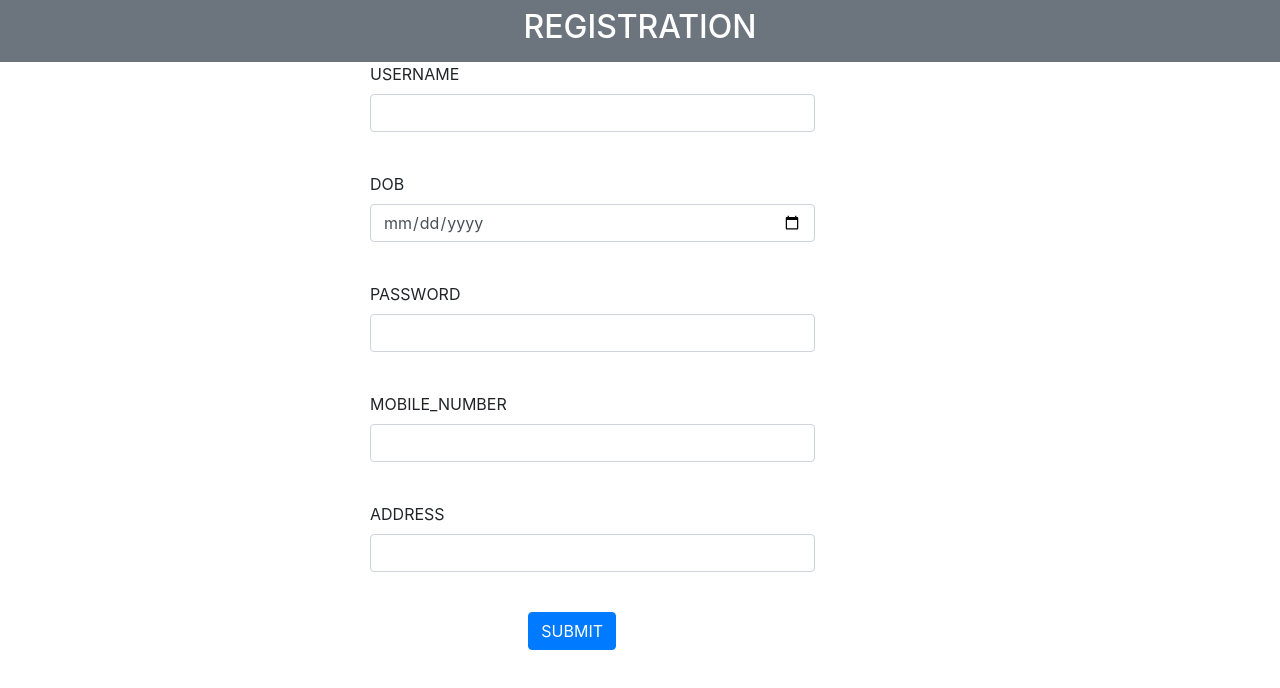
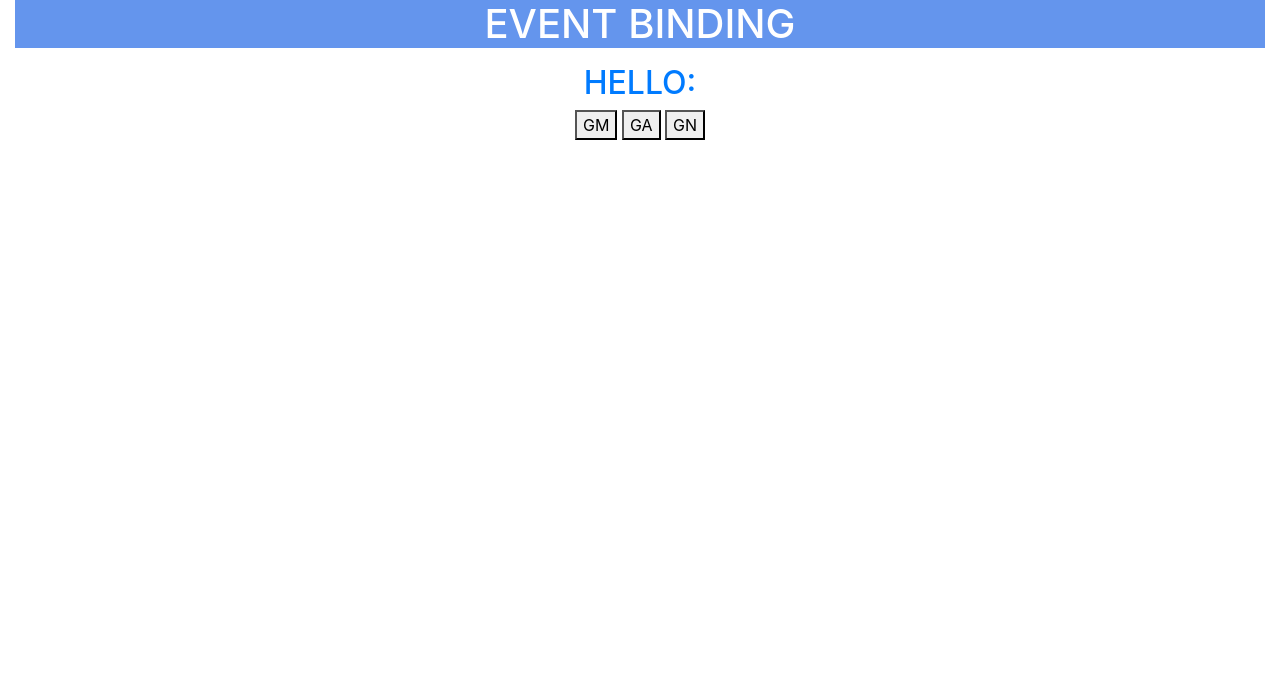
Before and after one commit to chiragrajbr/react, a React (Create React App) app in the folder chirag/: page / in a window 1280 px wide. Shown: the top 688 px of the page. Built offline with nearby package versions, Linux system fonts and the light colour scheme.

Commit message:
event binding

```diff
--- a/chirag/public/color.css
+++ b/chirag/public/color.css
@@ -1,3 +1,4 @@
 .p{
     color: blue;
+    background-color: cornflowerblue;
 }
--- a/chirag/src/App.js
+++ b/chirag/src/App.js
@@ -9,10 +9,11 @@
 //import Employee from "./list rendering/Employee"
 //import Form from "./form handling/Form"
 //import Registration from "./form handling/Registration "
-import Bootstrapform from "./form handling/Bootstrapform"
+//import Bootstrapform from "./form handling/Bootstrapform"
+import Event2 from "./event/Event2"
 function App(){
     return <div>
-       <Bootstrapform  />
+       <Event2 />
         </div>
 }
 export default App
--- /dev/null
+++ b/chirag/src/event/Event2.js
@@ -0,0 +1,30 @@
+import React, { Component } from 'react'
+
+export class Event2 extends Component {
+    state={
+        message:""
+
+    }
+    bind_message=(add)=>{
+    this.setState({message : add})
+    }
+
+  render() {
+    return (
+      <div >
+        <div className="container-fluid ">
+        <center>
+        <p class="p" ><h1 className='text-white' >EVENT BINDING</h1></p>
+       <div className="col">
+        <h2 className='text-primary'>HELLO:{this.state.message}</h2></div>
+        <button  onClick={this.bind_message.bind (this,"Good morning")}>GM</button>&nbsp;
+        <button onClick={this.bind_message.bind(this,"Good afternoon")}>GA</button>&nbsp;
+        <button onClick={this.bind_message.bind(this,"Good night")}>GN</button>
+        </center>
+        </div>
+      </div>
+    )
+  }
+}
+
+export default Event2
```
